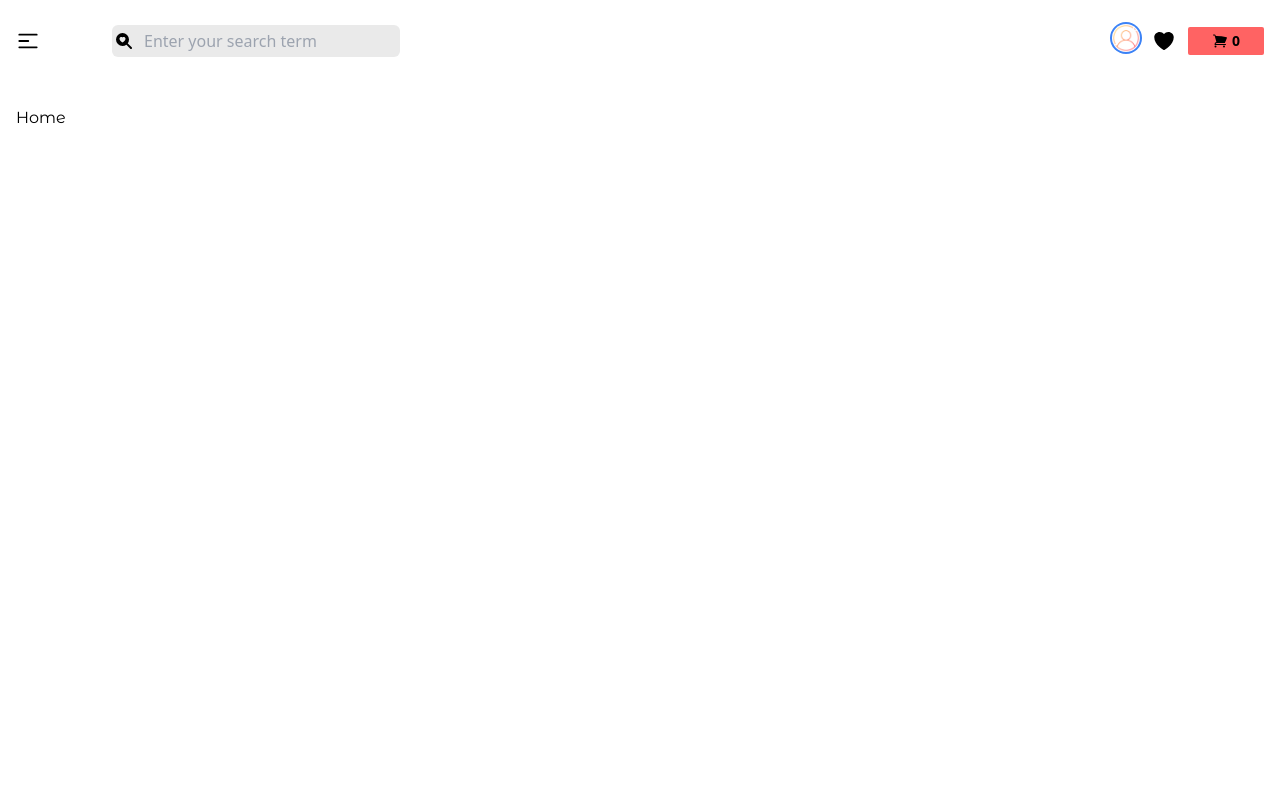
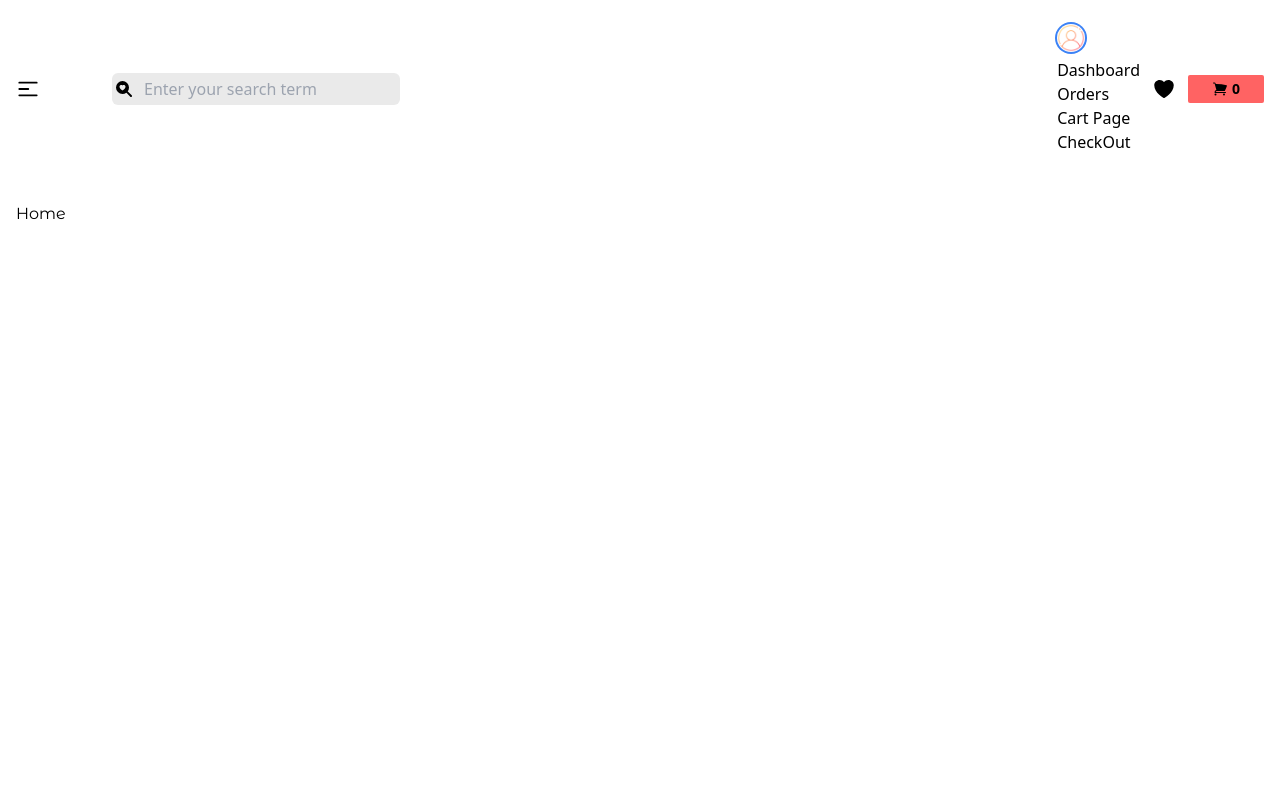
Before and after one commit to Z-bot-pi/BookShop, a React (Vite) app in the folder frontend/: page / in a window 1280 px wide. Both pictures are taken after a click on the button 1125 px from the left and 38 px from the top of the page. Shown: the top 800 px of the page. Built offline with nearby package versions, Linux system fonts and the light colour scheme.

Commit message:
drop down

```diff
--- a/frontend/src/components/Navbar.jsx
+++ b/frontend/src/components/Navbar.jsx
@@ -16,7 +16,7 @@ const navigation = [
 const Navbar = () => {
 
   const [isDropdownOpen, setIsDropdownOpen] = useState(false)
-  console.log(isDropdownOpen)
+
 
   const currentUser = true;
   return (
@@ -48,7 +48,25 @@ const Navbar = () => {
           <button onClick={() => setIsDropdownOpen(!isDropdownOpen)}>
             <img src={avatarImg} alt="" className={`size-7 rounded-full ${currentUser ? 'ring-2 ring-blue-500' : ''}`} />
           </button>
-          </> : <link to="/login"><HiOutlineUserCircle className="size-6" /></link>
+          {/*dispay dropdowns*/}
+          {
+            isDropdownOpen && (
+              <div>
+                <ul>
+                  {
+                    navigation.map((item) => (
+                      <li key={item.name}>
+                        <Link to={item.href}>
+                        {item.name}
+                        </Link>
+                      </li>
+                            ))}
+                          </ul>
+              </div>
+            )
+          }
+          </>
+          : <Link to="/login"><HiOutlineUserCircle className="size-6" /></Link>
         }
       </div>
 
```
